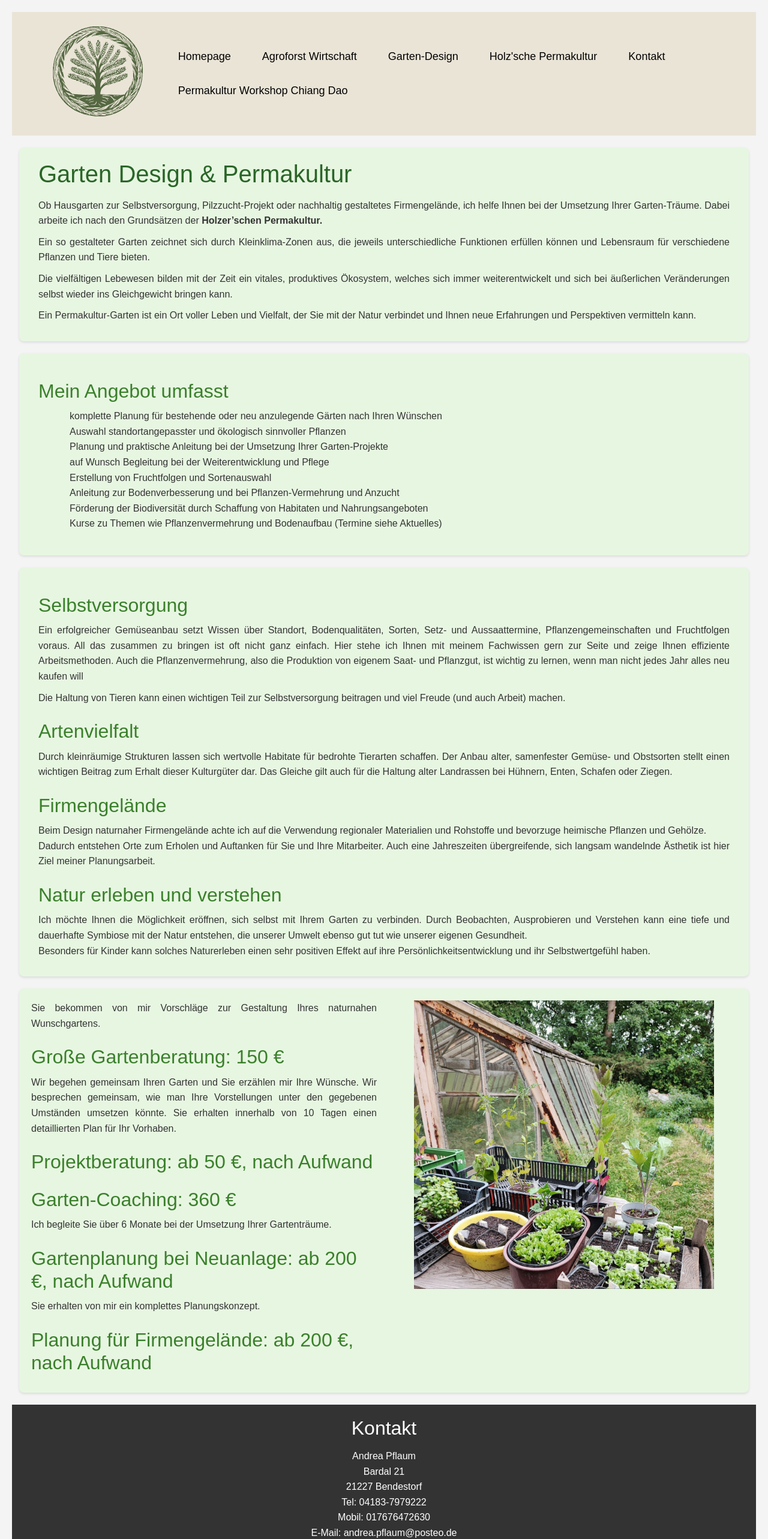
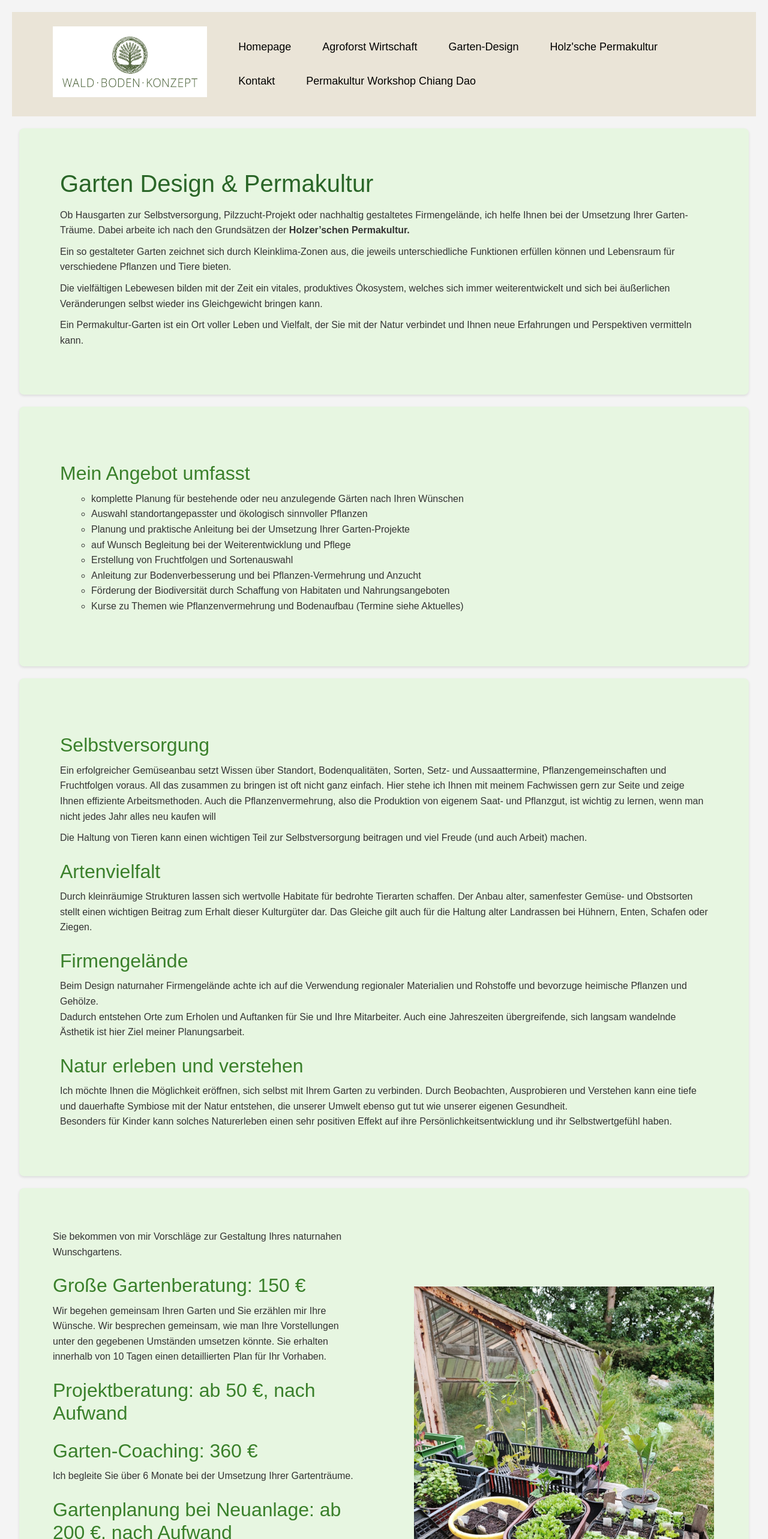
Before and after one commit to fabiobrauer/WaldbodenKonzept, a React (Vite) app: page /GartenDesign in a window 1280 px wide. Shown: the top 2566 px of the page at 60% size. Built offline with nearby package versions, Linux system fonts and the light colour scheme.

Commit message:
small update

```diff
--- a/src/Components/Navigation.css
+++ b/src/Components/Navigation.css
@@ -50,6 +50,10 @@ nav ul li img {
     vertical-align: middle; /* to align it with menu items */
 
 }
+.logo {
+    width: 315px;
+    height: 118px;
+}
 
 /* Responsive design for smaller screens */
 @media screen and (max-width: 600px) {
--- a/src/Components/Navigation.jsx
+++ b/src/Components/Navigation.jsx
@@ -8,7 +8,7 @@ const NavigationBar = () => {
         <nav>
 
             <ul>
-                <li><Link to="/"><img src={"LogoGreen.svg"} alt="Logo" /></Link></li>
+                <li><Link to="/"><img src={"wald_boden_konzept_wort_bildmarke.jpg"} alt="Logo" className='logo'/></Link></li>
                 <li>
                     <li><Link to="/">Homepage</Link></li>
                     <li><Link to="/AgroforstWirtschaft">Agroforst Wirtschaft</Link></li>
@@ -20,6 +20,7 @@ const NavigationBar = () => {
                 </li>
             </ul>
         </nav>
+
     );
 };
 
--- a/src/Pages/AgroforstWirtschaft.css
+++ b/src/Pages/AgroforstWirtschaft.css
@@ -7,3 +7,6 @@ img {
 li {
     list-style-type: none;
 }
+.section p{
+ text-align: left !important;
+}
--- a/src/Pages/AgroforstWirtschaft.jsx
+++ b/src/Pages/AgroforstWirtschaft.jsx
@@ -12,13 +12,13 @@ function AgroforstWirtschaft() {
     </section>
 
     <section className='row section'>
-    <div className="col-xs-12 col-md-6">
+    <div className="col-xs-12 col-md-6 p-5 text-wrap">
             <h2>Professionelle Planung & Beratung</h2>
             <p>Durch die Folgen von Umweltzerstörung und den Klimawandel besteht für viele Landwirte die Notwendigkeit zu einer mehr nachhaltig ausgerichteten Wirtschaftsweise. Dieses Wissen ist nur sehr begrenzt Teil der landwirtschaftlichen Ausbildung.</p>
             <p>Meine Beratung soll den Kunden helfen, die für sie und ihren Betrieb passenden AFS auszuwählen und zu entwickeln. Bei großen Projektplanungen oder sehr komplexen Betriebsstrukturen arbeite ich mit einem Landwirt und einem Forstwirt im Team Agroforst Norddeutschland zusammen.</p>
             <p>Der Intergovernmental Panel on Climate Change (IPCC) bewertet bereits seit 2014 die Agroforstwirtschaft als Lösungsansatz mit großem Potential. In vielen Ländern (z.B. Frankreich, Großbritannien, USA) wird seit Jahrzehnten mit AFS gearbeitet und daran geforscht. In Deutschland scheiterte die Umsetzung bisher an ungenauen rechtlichen Bestimmungen und schlechten Förderbedingungen. Neben Forschungen zu Kurzumtriebsplantagen werden seit ca 2004 universitäre Forschungsprojekte zu AFS in Deutschland durchgeführt.</p>
     </div>
-        <div className="col-xs-12 col-md-6">
+        <div className="col-xs-12 col-md-6 d-flex align-items-center">
             <img src="Agroforst Kopie.jpg" alt="agroforst" />
         </div>
     </section>
--- a/src/Pages/GartenDesign.css
+++ b/src/Pages/GartenDesign.css
@@ -36,7 +36,7 @@ body {
 .GartenDesign p {
     font-size: 1em;
     margin-bottom: 10px;
-    text-align: justify;
+    text-align: left;
 }
 
 .GartenDesign blockquote {
@@ -61,9 +61,12 @@ body {
 
 /* Additional Styling for Lists, Images, etc. */
 .GartenDesign ul {
-    list-style-type: circle;
+
     margin-left: 20px;
     margin-bottom: 20px;
+}
+.GartenDesign ul li{
+    list-style-type: circle;
 }
 
 .GartenDesign img {
--- a/src/Pages/GartenDesign.jsx
+++ b/src/Pages/GartenDesign.jsx
@@ -6,7 +6,7 @@ function GartenDesign() {
     <div>
     <div className="container-fluid">
     <div className='GartenDesign row'>
-      <div className="col">
+      <div className="col p-1 p-xl-5">
                       <h1>Garten Design & Permakultur</h1>
                       <p>
                           Ob Hausgarten zur Selbstversorgung, Pilzzucht-Projekt oder nachhaltig gestaltetes Firmengelände,
@@ -24,7 +24,7 @@ function GartenDesign() {
               </div>
             </div>
             <div className='GartenDesign row'>
-            <div className="col">
+            <div className="col p-1 p-xl-5">
                 <h2>
                     Mein Angebot umfasst
                 </h2>
@@ -42,7 +42,7 @@ function GartenDesign() {
               </div>
             </div>
             <div className='GartenDesign row'>
-              <div className="col">
+              <div className="col p-1 p-xl-5">
                           <h2>Selbstversorgung</h2>
                           <p>
                           Ein erfolgreicher Gemüseanbau setzt Wissen über Standort, Bodenqualitäten, Sorten, Setz- und Aussaattermine, Pflanzengemeinschaften und Fruchtfolgen voraus. All das zusammen zu bringen ist oft nicht ganz einfach. Hier stehe ich Ihnen mit meinem Fachwissen gern zur Seite und zeige Ihnen effiziente Arbeitsmethoden. Auch die Pflanzenvermehrung, also die Produktion von eigenem Saat- und Pflanzgut, ist wichtig zu lernen, wenn man nicht jedes Jahr alles neu kaufen will
@@ -74,8 +74,8 @@ function GartenDesign() {
 
         <div className='GartenDesign'>
           <div className="row">
-            <div className="col">
-              <p>Sie bekommen von mir Vorschläge zur Gestaltung Ihres naturnahen Wunschgartens.</p>
+            <div className="col p-1 p-xl-5">
+        <p>Sie bekommen von mir Vorschläge zur Gestaltung Ihres naturnahen Wunschgartens.</p>
         <h2>Große Gartenberatung: 150 €</h2>
         <p>Wir begehen gemeinsam Ihren Garten und Sie erzählen mir Ihre Wünsche. Wir besprechen gemeinsam, wie man Ihre Vorstellungen unter den gegebenen Umständen umsetzen könnte. Sie erhalten innerhalb von 10 Tagen einen detaillierten Plan für Ihr Vorhaben.</p>
 
@@ -90,7 +90,7 @@ function GartenDesign() {
         <h2>Planung für Firmengelände: ab 200 €, nach Aufwand</h2>
 
             </div>
-            <div className="col-xs-12 col-md-6">
+            <div className="col-xs-12 col-md-6 d-flex align-items-center">
                         <img src="/Gartendesign.jpeg" alt="agroforst" width={"500px"}/>
                     </div>
           </div>
--- a/src/Pages/Homepage.jsx
+++ b/src/Pages/Homepage.jsx
@@ -26,8 +26,8 @@ function Homepage() {
                         <h3>Bodenaufbau durch RCW</h3>
                         <p>Darunter versteht man die Einbringung von Häckseln oder Chips aus frischem Zweigholz (englisch RCW für Ramial Chipped Wood). Diese Methode hat einen außerordentlich positiven Effekt auf die Wasserhaltekapazität und die Gefügestabilität des Bodens.</p>
                     </div>
-                    <div className="col-xs-12 col-md-6">
-                                <img src="bodenaufbau.jpg" alt="agroforst" width={"350px"}/>
+                    <div className="col-xs-12 col-md-6 d-flex align-items-center">
+                                <img src="bodenaufbau.jpg" alt="agroforst" width={"350px"} className=''/>
                     </div>
 
                 </div>
@@ -87,7 +87,7 @@ function Homepage() {
                             <li>Mitgliedschaft und ehrenamtliche Arbeit im Deutschen Fachverband für Agroforstwirtschaft</li>
                             <li>Langjährige Erfahrung in Selbstversorgerprojekten</li>
                             <li>Eigenes Forschungsprojekt im Bereich Bodenaufbau durch Ramialholz</li>
-                            <li>Praxisausbildung (andauernd) in Holzerscher Permakultur</li>
+                            <li>Praxisausbildung in Holzerscher Permakultur</li>
                         </ul>
                     </div>
                 </div>
```
Also changed, not shown: public/wald_boden_konzept_wort_bildmarke.jpg (added), 1 other file (tests, documents, lock files or other folders).
